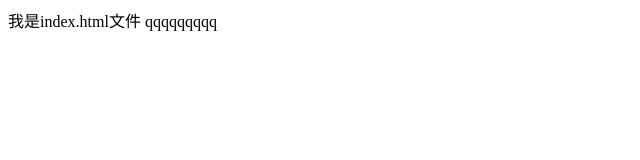
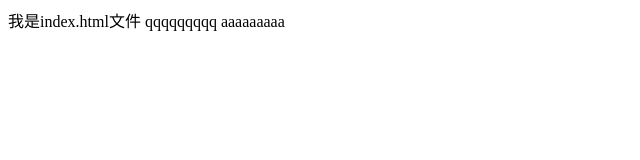
Before and after one commit to kouyanju/git-demo, a plain HTML site: page index.html in a window 1280 px wide. Shown: the full height of the page, 0-640 px from the left. Drawn offline with Linux system fonts and the light colour scheme.

Commit message:
A程序员的第三次提交

```diff
--- a/index.html
+++ b/index.html
@@ -7,5 +7,6 @@
 	<body>
 		我是index.html文件
 		qqqqqqqqq
+		aaaaaaaaa
 	</body>
 </html>
```
